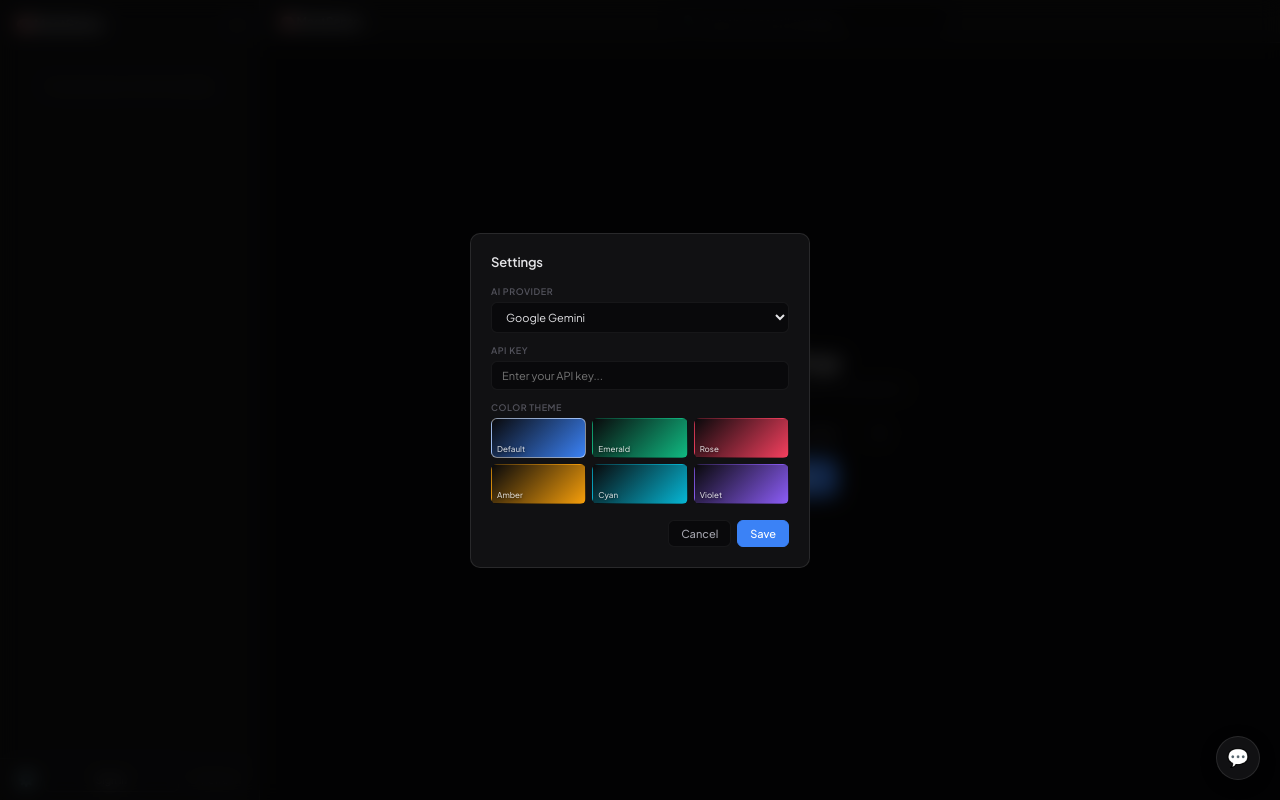
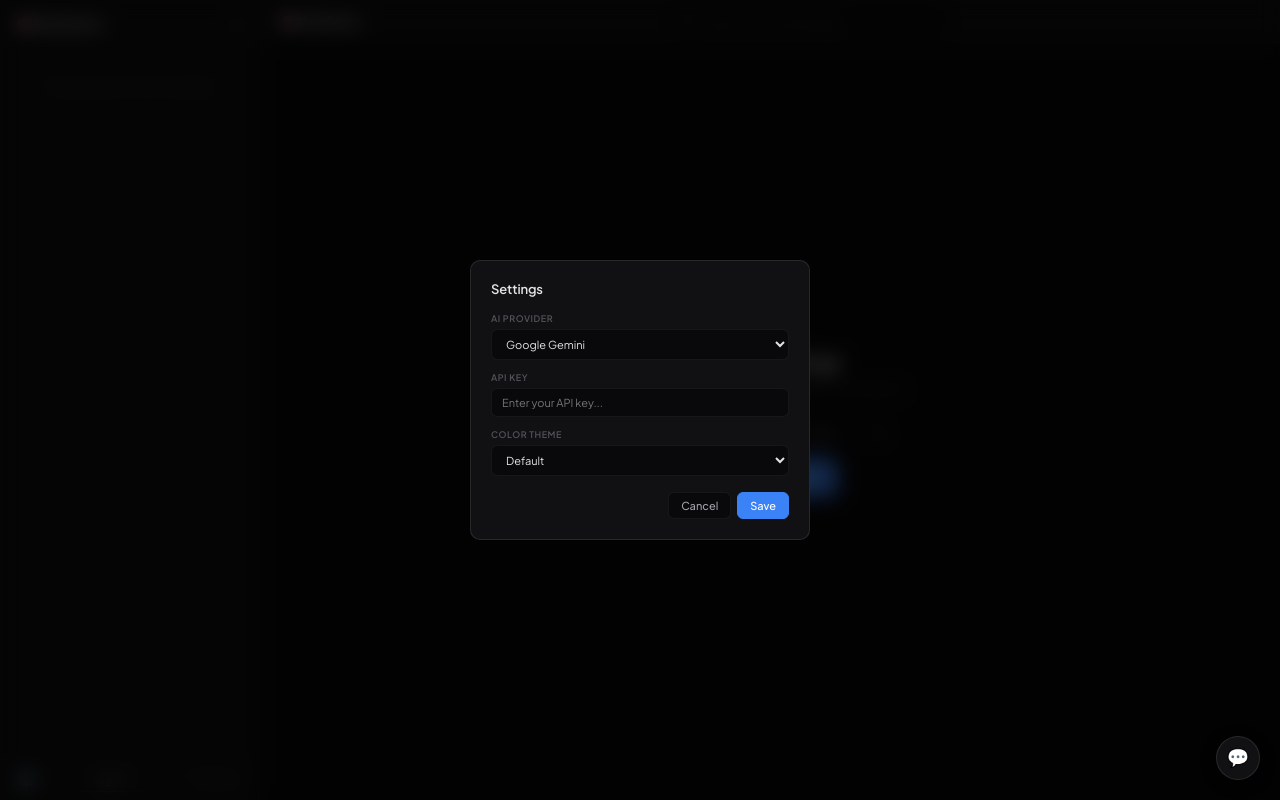
Before and after one commit to anhducmata/Godeye, a React (Vite) app: page / in a window 1280 px wide. Both pictures are taken after a click on the button "⚙️". Built offline with nearby package versions, Linux system fonts and the light colour scheme.

Commit message:
fix: replace theme grid with simple dropdown, gray transcript borders

```diff
--- a/src/renderer/App.tsx
+++ b/src/renderer/App.tsx
@@ -202,19 +202,11 @@ function App() {
             </div>
             <div className="modal__field">
               <label>Color Theme</label>
-              <div className="theme-grid">
+              <select value={colorTheme} onChange={e => setColorTheme(e.target.value)}>
                 {Object.entries(THEMES).map(([key, theme]) => (
-                  <button
-                    key={key}
-                    className={`theme-swatch ${colorTheme === key ? 'theme-swatch--active' : ''}`}
-                    style={{ background: theme.preview }}
-                    onClick={() => setColorTheme(key)}
-                    title={theme.label}
-                  >
-                    <span className="theme-swatch__label">{theme.label}</span>
-                  </button>
+                  <option key={key} value={key}>{theme.label}</option>
                 ))}
-              </div>
+              </select>
             </div>
             <div className="modal__actions">
               <button className="btn" onClick={() => setShowSettings(false)}>Cancel</button>
```
